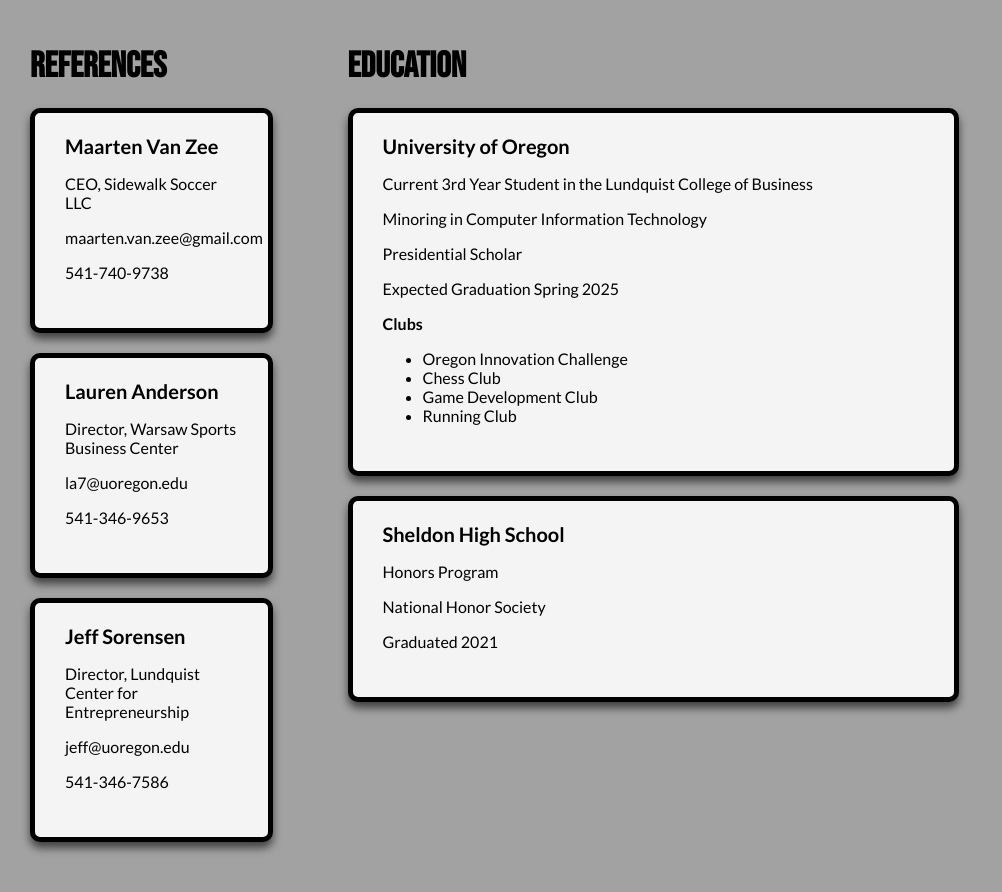
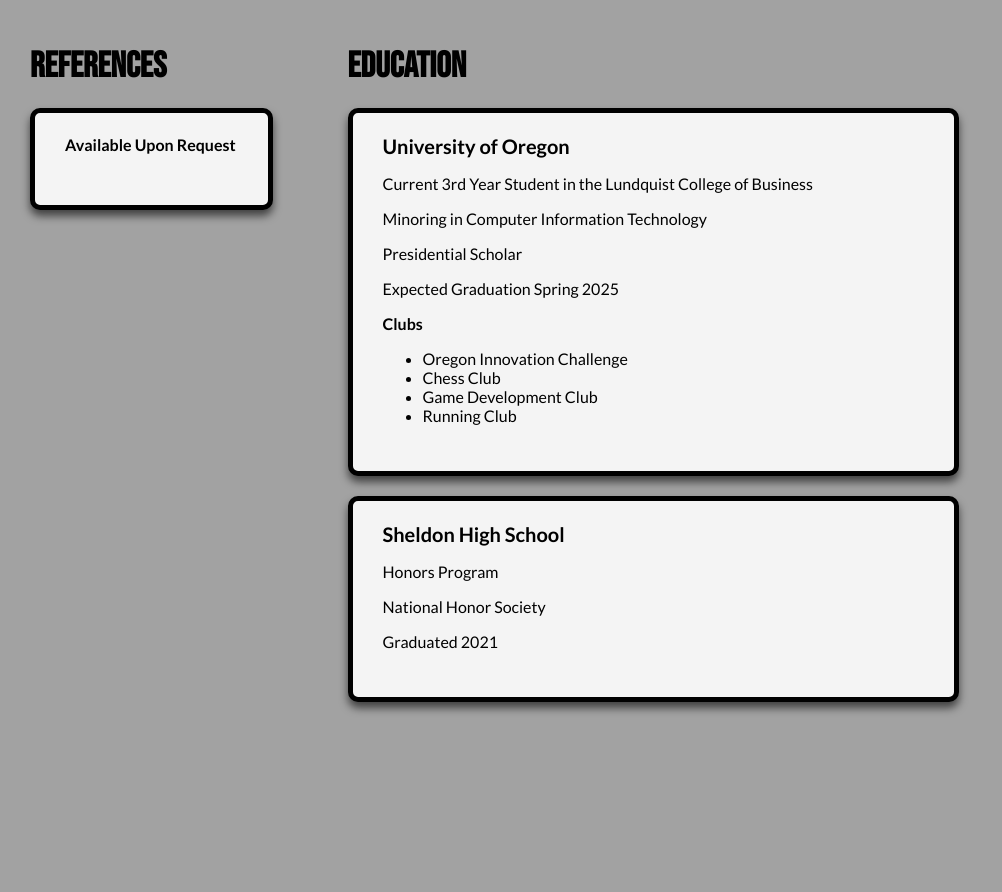
Before and after one commit to superjack11/RESUME, a plain HTML site: page index.html in a window 1280 px wide. Shown: the part 3220-4112 px from the top of the page, without its empty margins (0-1002 px from the left). After the commit the page ends 3972 px from the top, so only its background shows below. Drawn offline with Linux system fonts and the light colour scheme.

Commit message:
No more references

```diff
--- a/index.html
+++ b/index.html
@@ -458,23 +458,9 @@ header h1 {
   <section>
     <h2>References</h2>
     <div class="reference">
-      <h3>Maarten Van Zee</h3>
-      <p>CEO, Sidewalk Soccer LLC</p>
-      <p>maarten.van.zee@gmail.com</p>
-      <p>541-740-9738</p>
+      <h4>Available Upon Request</h4>
     </div>
-    <div class="reference">
-      <h3>Lauren Anderson</h3>
-      <p>Director, Warsaw Sports Business Center</p>
-      <p>la7@uoregon.edu</p>
-      <p>541-346-9653</p>
-    </div>
-    <div class="reference">
-      <h3>Jeff Sorensen</h3>
-      <p>Director, Lundquist Center for Entrepreneurship</p>
-      <p>jeff@uoregon.edu</p>
-      <p>541-346-7586</p>
-    </div>
+
   </section>
   </div>
 
```
